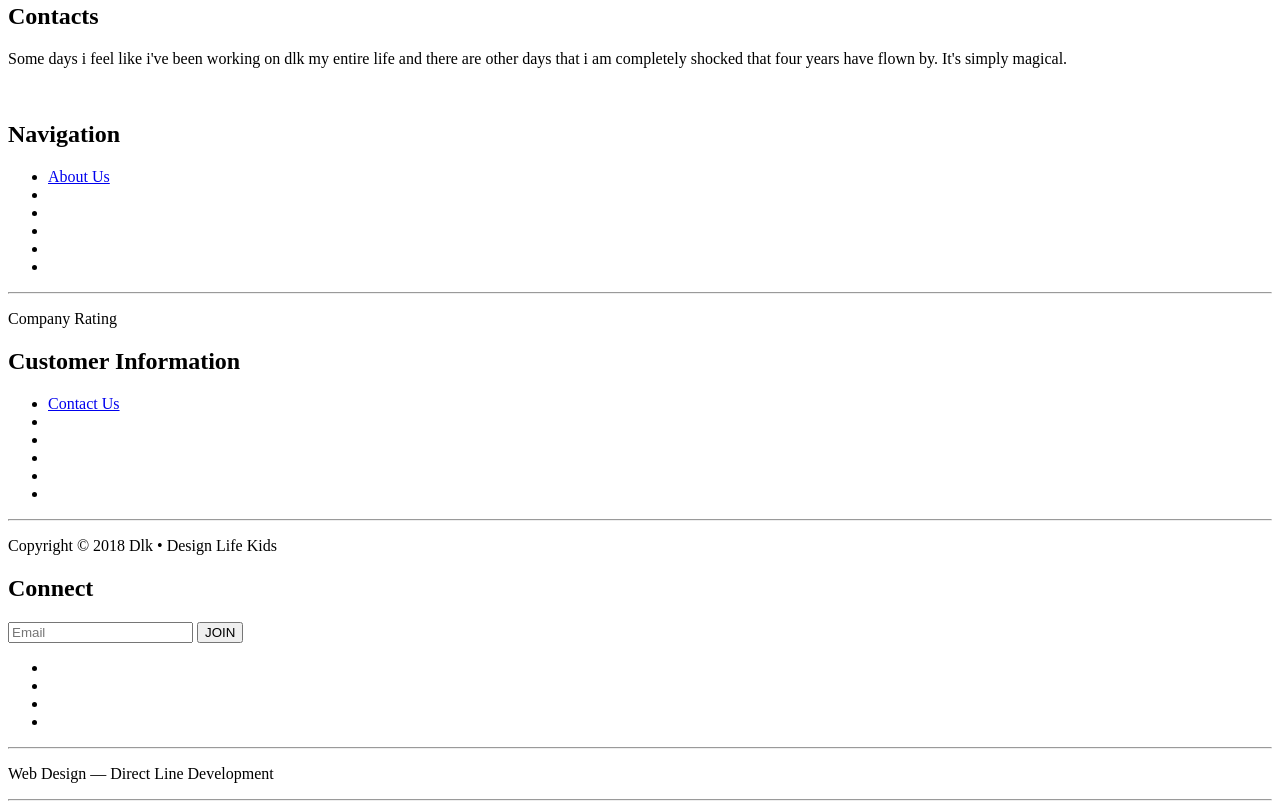
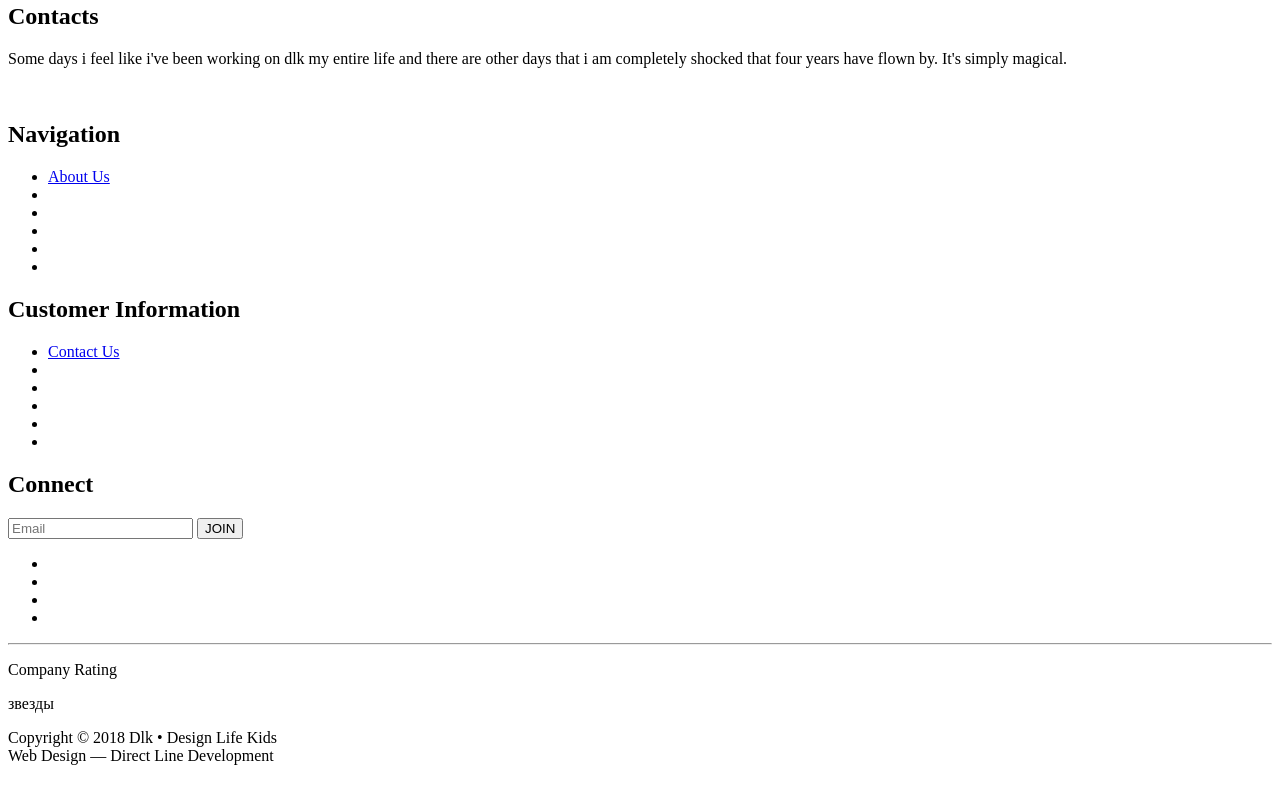
Before and after one commit to sem6703/acad111, a plain HTML site: page index.html in a window 1280 px wide. Shown: the part 1383-2192 px from the top of the page. After the commit the page ends 2156 px from the top, so only its background shows below. Drawn offline with Linux system fonts and the light colour scheme.

Commit message:
перепланировка с учетом полочки hr

```diff
--- a/index.html
+++ b/index.html
@@ -127,9 +127,6 @@
                     <li><a href="#"></a></li>
                 </ul>
             </nav>
-            <hr>
-            <p>Company Rating</p>
-            <p></p>
         </div>
         <div>
             <h2>Customer Information</h2>
@@ -143,8 +140,6 @@
                     <li><a href="#"></a></li>
                 </ul>
             </nav>
-            <hr>
-            <p>Copyright © 2018 Dlk • Design Life Kids</p>
         </div>
         <div>
             <h2>Connect</h2>
@@ -164,10 +159,18 @@
                     <img src="img.png" alt="">
                 </a></li>
             </ul>
-            <hr>
-            <p>Web Design — Direct Line Development</p>
         </div>
         <hr>
+        <div>
+            <p>Company Rating</p>
+            <p>звезды</p>
+        </div>
+        <div>
+            Copyright © 2018 Dlk • Design Life Kids
+        </div>
+        <div>
+            Web Design — Direct Line Development
+        </div>
     </footer>
 </body>
 </html>
```
